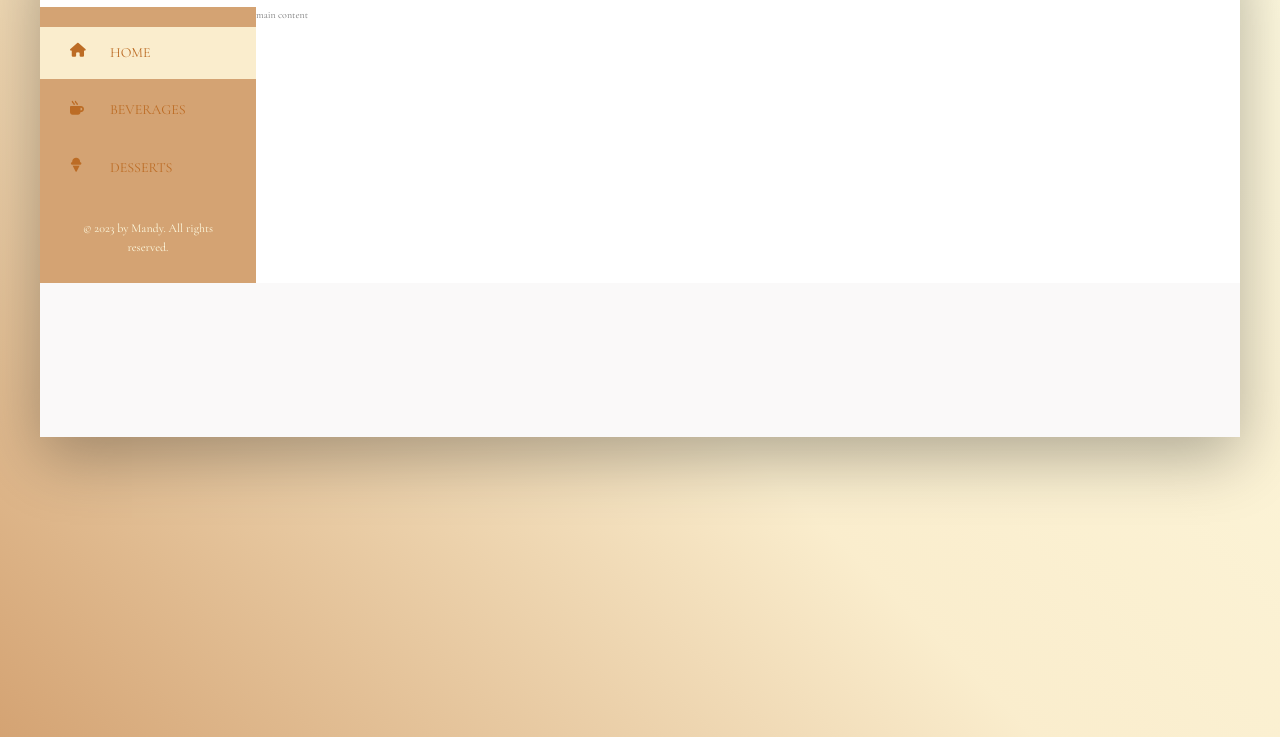
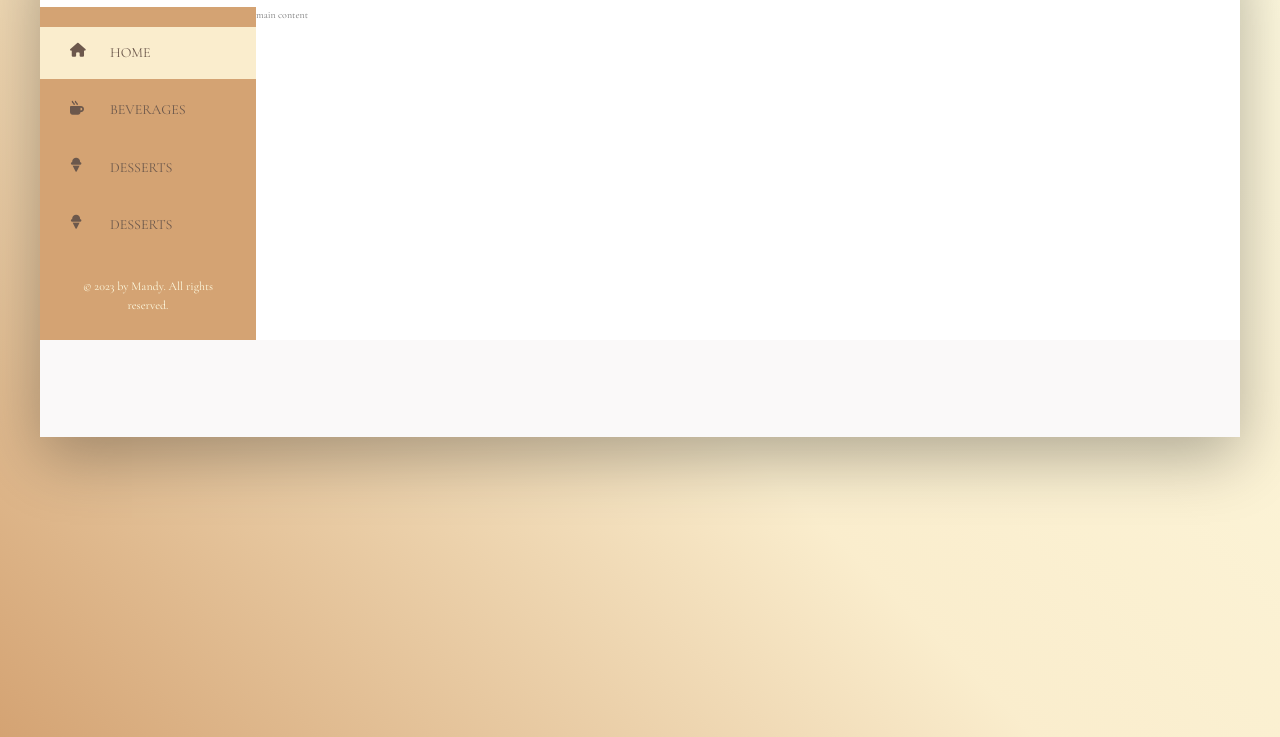
Before and after one commit to msllagas/coffee-shop, a plain HTML site: page index.html in a window 1280 px wide. Shown: the part 143-880 px from the top of the page. Drawn offline with nearby package versions, Linux system fonts and the light colour scheme.

Commit message:
Fixed few stylings

```diff
--- a/index.html
+++ b/index.html
@@ -42,6 +42,13 @@
                 <span>Desserts</span>
               </a>
             </li>
+
+            <li class="side-nav__item">
+              <a href="" class="side-nav__link">
+                <i class="fa-solid fa-ice-cream side-nav__icon"></i>
+                <span>Desserts</span>
+              </a>
+            </li>
           </ul>
           <div class="legal">
             &copy; 2023 by Mandy. All rights reserved.
--- a/style.css
+++ b/style.css
@@ -102,7 +102,7 @@ body {
 }
 .side-nav__link:link,
 .side-nav__link:visited {
-  color: #bc6c25;
+  color: #6c584c;
   text-decoration: none;
   text-transform: uppercase;
   display: block;
```
